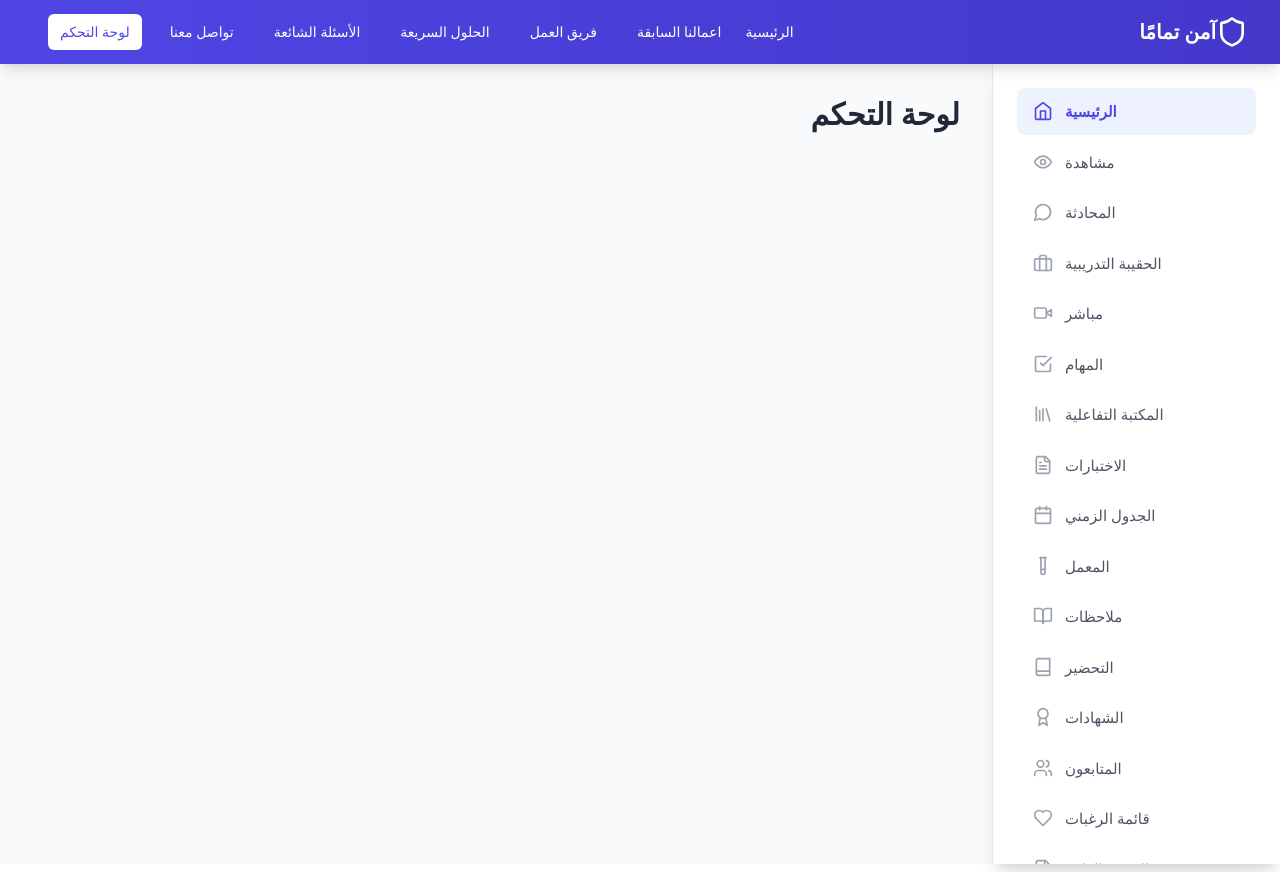
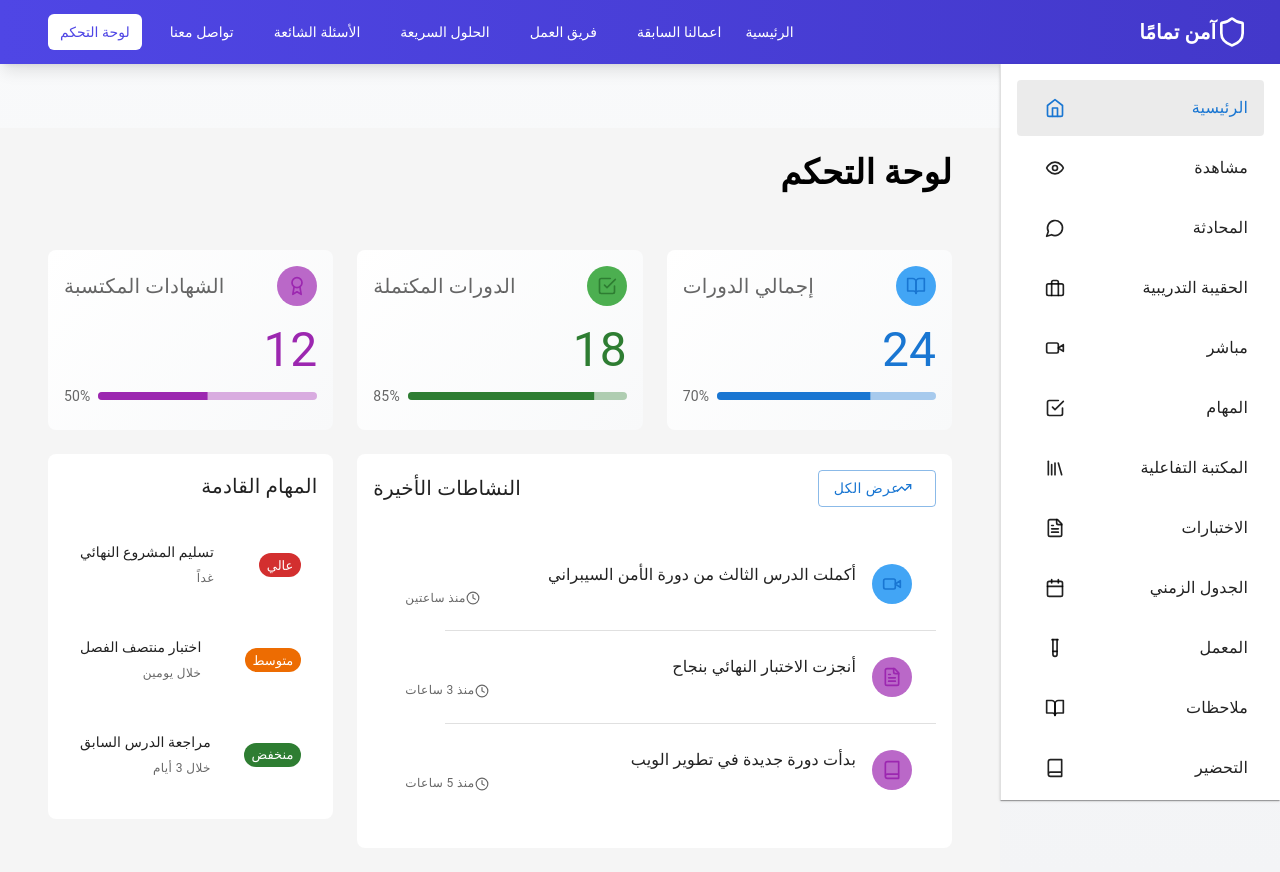
Before and after one commit to Adeeb-Aljerf/security-app, a React (Vite) app: page /dashboard in a window 1280 px wide. Built offline with nearby package versions, Linux system fonts and the light colour scheme.

Commit message:
add content for the dashboard

```diff
--- a/package.json
+++ b/package.json
@@ -9,6 +9,9 @@
     "preview": "vite preview"
   },
   "dependencies": {
+    "@emotion/react": "^11.14.0",
+    "@emotion/styled": "^11.14.0",
+    "@mui/material": "^6.4.5",
     "lucide-react": "^0.344.0",
     "react": "^18.3.1",
     "react-dom": "^18.3.1",
--- a/src/pages/Dashboard.jsx
+++ b/src/pages/Dashboard.jsx
@@ -1,4 +1,34 @@
-import { Link, useLocation } from "react-router-dom";
+import React from "react";
+import { Link, useLocation, Routes, Route } from "react-router-dom";
+import { toast } from "react-toastify";
+import {
+  Box,
+  Typography,
+  Card,
+  CardContent,
+  Grid,
+  LinearProgress,
+  Avatar,
+  List,
+  ListItem,
+  ListItemText,
+  ListItemAvatar,
+  Divider,
+  Paper,
+  Button,
+  IconButton,
+  Table,
+  TableBody,
+  TableCell,
+  TableContainer,
+  TableHead,
+  TableRow,
+  Badge,
+  Container,
+  Chip,
+  Stack,
+  Tooltip,
+} from "@mui/material";
 import {
   Home,
   Eye,
@@ -18,10 +48,273 @@ import {
   FileSpreadsheet,
   UserPlus,
   HelpCircle,
+  TrendingUp,
+  Clock,
 } from "lucide-react";
+
+const StatsCard = ({ title, value, progress, color, icon: Icon }) => (
+  <Card
+    elevation={0}
+    sx={{
+      borderRadius: 2,
+      background: "linear-gradient(135deg, #fff 0%, #f8f9fa 100%)",
+      transition: "transform 0.2s",
+      "&:hover": {
+        transform: "translateY(-4px)",
+        boxShadow: 3,
+      },
+    }}
+  >
+    <CardContent>
+      <Box
+        sx={{
+          display: "flex",
+          justifyContent: "space-between",
+          alignItems: "center",
+          mb: 2,
+        }}
+      >
+        <Avatar sx={{ bgcolor: `${color}.light`, color: `${color}.main` }}>
+          <Icon size={20} />
+        </Avatar>
+        <Typography variant="h6" color="text.secondary">
+          {title}
+        </Typography>
+      </Box>
+      <Typography
+        variant="h3"
+        color={`${color}.main`}
+        sx={{ mb: 1, textAlign: "right" }}
+      >
+        {value}
+      </Typography>
+      <Box sx={{ display: "flex", alignItems: "center", gap: 1 }}>
+        <LinearProgress
+          variant="determinate"
+          value={progress}
+          color={color}
+          sx={{
+            flexGrow: 1,
+            height: 8,
+            borderRadius: 4,
+          }}
+        />
+        <Typography variant="body2" color="text.secondary">
+          {progress}%
+        </Typography>
+      </Box>
+    </CardContent>
+  </Card>
+);
+
+const ActivityItem = ({ title, time, type, icon: Icon }) => (
+  <ListItem
+    sx={{
+      py: 2,
+      px: 3,
+      transition: "background-color 0.2s",
+      "&:hover": {
+        bgcolor: "action.hover",
+        borderRadius: 1,
+      },
+    }}
+  >
+    <ListItemAvatar>
+      <Avatar
+        sx={{
+          bgcolor: type === "video" ? "primary.light" : "secondary.light",
+          color: type === "video" ? "primary.main" : "secondary.main",
+        }}
+      >
+        <Icon size={20} />
+      </Avatar>
+    </ListItemAvatar>
+    <ListItemText
+      primary={
+        <Typography
+          variant="subtitle1"
+          sx={{ fontWeight: 500, textAlign: "right" }}
+        >
+          {title}
+        </Typography>
+      }
+      secondary={
+        <Stack
+          direction="row"
+          spacing={1}
+          alignItems="center"
+          justifyContent="flex-end"
+        >
+          <Clock size={14} />
+          <Typography variant="caption">{time}</Typography>
+        </Stack>
+      }
+      sx={{ textAlign: "right" }}
+    />
+  </ListItem>
+);
+
+const DashboardHome = () => {
+  return (
+    <Box>
+      <Grid container spacing={3}>
+        <Grid item xs={12}>
+          <Typography variant="h4" sx={{ mb: 4, fontWeight: 700 }}>
+            لوحة التحكم
+          </Typography>
+        </Grid>
+
+        {/* Stats Cards */}
+        <Grid item xs={12} md={4}>
+          <StatsCard
+            title="إجمالي الدورات"
+            value="24"
+            progress={70}
+            color="primary"
+            icon={BookOpen}
+          />
+        </Grid>
+        <Grid item xs={12} md={4}>
+          <StatsCard
+            title="الدورات المكتملة"
+            value="18"
+            progress={85}
+            color="success"
+            icon={CheckSquare}
+          />
+        </Grid>
+        <Grid item xs={12} md={4}>
+          <StatsCard
+            title="الشهادات المكتسبة"
+            value="12"
+            progress={50}
+            color="secondary"
+            icon={Award}
+          />
+        </Grid>
+
+        {/* Recent Activity */}
+        <Grid item xs={12} md={8}>
+          <Card elevation={0} sx={{ borderRadius: 2 }}>
+            <CardContent>
+              <Box
+                sx={{
+                  display: "flex",
+                  justifyContent: "space-between",
+                  alignItems: "center",
+                  mb: 3,
+                }}
+              >
+                <Button
+                  variant="outlined"
+                  color="primary"
+                  startIcon={<TrendingUp size={16} />}
+                >
+                  عرض الكل
+                </Button>
+                <Typography variant="h6">النشاطات الأخيرة</Typography>
+              </Box>
+              <List>
+                <ActivityItem
+                  title="أكملت الدرس الثالث من دورة الأمن السيبراني"
+                  time="منذ ساعتين"
+                  type="video"
+                  icon={Video}
+                />
+                <Divider variant="inset" component="li" />
+                <ActivityItem
+                  title="أنجزت الاختبار النهائي بنجاح"
+                  time="منذ 3 ساعات"
+                  type="test"
+                  icon={FileText}
+                />
+                <Divider variant="inset" component="li" />
+                <ActivityItem
+                  title="بدأت دورة جديدة في تطوير الويب"
+                  time="منذ 5 ساعات"
+                  type="course"
+                  icon={Book}
+                />
+              </List>
+            </CardContent>
+          </Card>
+        </Grid>
+
+        {/* Upcoming Tasks */}
+        <Grid item xs={12} md={4}>
+          <Card elevation={0} sx={{ borderRadius: 2 }}>
+            <CardContent>
+              <Typography variant="h6" sx={{ mb: 3 }}>
+                المهام القادمة
+              </Typography>
+              <Stack spacing={2}>
+                {[
+                  {
+                    title: "تسليم المشروع النهائي",
+                    deadline: "غداً",
+                    priority: "عالي",
+                  },
+                  {
+                    title: "اختبار منتصف الفصل",
+                    deadline: "خلال يومين",
+                    priority: "متوسط",
+                  },
+                  {
+                    title: "مراجعة الدرس السابق",
+                    deadline: "خلال 3 أيام",
+                    priority: "منخفض",
+                  },
+                ].map((task, index) => (
+                  <Paper
+                    key={index}
+                    elevation={0}
+                    sx={{
+                      p: 2,
+                      bgcolor: "background.default",
+                      borderRadius: 2,
+                      display: "flex",
+                      alignItems: "center",
+                      justifyContent: "space-between",
+                    }}
+                  >
+                    <Chip
+                      label={task.priority}
+                      size="small"
+                      color={
+                        task.priority === "عالي"
+                          ? "error"
+                          : task.priority === "متوسط"
+                          ? "warning"
+                          : "success"
+                      }
+                    />
+                    <Box sx={{ textAlign: "right" }}>
+                      <Typography variant="subtitle2">{task.title}</Typography>
+                      <Typography variant="caption" color="text.secondary">
+                        {task.deadline}
+                      </Typography>
+                    </Box>
+                  </Paper>
+                ))}
+              </Stack>
+            </CardContent>
+          </Card>
+        </Grid>
+      </Grid>
+    </Box>
+  );
+};
 
 const Dashboard = () => {
   const location = useLocation();
+
+  const handleNavigation = (path, label) => {
+    if (label !== "الرئيسية") {
+      toast.success("🚀 هذه الميزة قادمة قريباً!");
+      return;
+    }
+  };
+
   const sidebarItems = [
     { path: "/dashboard", label: "الرئيسية", icon: Home },
     { path: "/dashboard/watch", label: "مشاهدة", icon: Eye },
@@ -41,7 +334,6 @@ const Dashboard = () => {
     { path: "/dashboard/tests", label: "الاختبارات", icon: FileText },
     { path: "/dashboard/schedule", label: "الجدول الزمني", icon: Calendar },
     { path: "/dashboard/lab", label: "المعمل", icon: TestTube },
-
     { path: "/dashboard/notes", label: "ملاحظات", icon: BookOpen },
     { path: "/dashboard/preparation", label: "التحضير", icon: Book },
     { path: "/dashboard/certificates", label: "الشهادات", icon: Award },
@@ -57,65 +349,79 @@ const Dashboard = () => {
   ];
 
   return (
-    <div className="flex h-screen bg-gray-50">
+    <Box sx={{ display: "flex" }}>
       {/* Sidebar */}
-      <div className="w-72 bg-white shadow-xl h-full fixed right-0 border-l border-gray-200">
-        <div className="h-full overflow-y-auto custom-scrollbar">
-          <div className="p-6">
+      <Box
+        component="nav"
+        sx={{
+          width: "280px",
+          flexShrink: 0,
+          position: "fixed",
+          right: 0,
+          top: "64px",
+          height: "calc(100vh - 64px)",
+          bgcolor: "background.paper",
+          borderLeft: 1,
+          borderColor: "divider",
+          overflowY: "auto",
+          zIndex: 1000,
+          boxShadow: 1,
+        }}
+      >
+        <List sx={{ p: 2 }}>
           {sidebarItems.map((item) => {
             const Icon = item.icon;
             const isActive = location.pathname === item.path;
             return (
-                <Link
+              <ListItem
                 key={item.path}
-                  to={item.path}
-                  className={`flex items-center justify-end gap-3 py-3 px-4 rounded-lg transition-all duration-300 mb-1 text-right
-                    ${
-                      isActive
-                        ? "bg-indigo-50 text-indigo-600 font-semibold"
-                        : "text-gray-600 hover:bg-gray-50 hover:text-indigo-600"
-                    }`}
+                component={Link}
+                to={item.label === "الرئيسية" ? item.path : "#"}
+                onClick={() => handleNavigation(item.path, item.label)}
+                sx={{
+                  mb: 0.5,
+                  py: 1.5,
+                  px: 2,
+                  borderRadius: 1,
+                  bgcolor: isActive ? "action.selected" : "transparent",
+                  color: isActive ? "primary.main" : "text.primary",
+                  "&:hover": {
+                    bgcolor: "action.hover",
+                  },
+                  display: "flex",
+                  justifyContent: "flex-end",
+                }}
               >
-                  <span className="text-[15px]">{item.label}</span>
-                  <Icon
-                    className={`w-5 h-5 ${
-                      isActive ? "text-indigo-600" : "text-gray-400"
-                    }`}
+                <ListItemText
+                  primary={item.label}
+                  sx={{ textAlign: "right" }}
                 />
-                </Link>
+                <Icon size={20} style={{ marginLeft: 12 }} />
+              </ListItem>
             );
           })}
-          </div>
-        </div>
-      </div>
+        </List>
+      </Box>
 
-      {/* Main Content Area */}
-      <div className="flex-1 mr-72">
-        <div className="p-8">
-          <h1 className="text-3xl font-bold text-gray-800 mb-6">لوحة التحكم</h1>
-          {/* Dashboard content goes here */}
-        </div>
-      </div>
-
-      <style jsx>{`
-        .custom-scrollbar::-webkit-scrollbar {
-          width: 5px;
-        }
-
-        .custom-scrollbar::-webkit-scrollbar-track {
-          background: #f1f1f1;
-        }
-
-        .custom-scrollbar::-webkit-scrollbar-thumb {
-          background: #cbd5e1;
-          border-radius: 20px;
-        }
-
-        .custom-scrollbar::-webkit-scrollbar-thumb:hover {
-          background: #94a3b8;
-        }
-      `}</style>
-    </div>
+      {/* Main Content */}
+      <Box
+        component="main"
+        sx={{
+          flexGrow: 1,
+          marginTop: "64px",
+          marginRight: "280px",
+          p: 3,
+          bgcolor: "#f5f5f5",
+          minHeight: "calc(100vh - 64px)",
+        }}
+      >
+        <Container maxWidth="xl">
+          <Routes>
+            <Route path="/" element={<DashboardHome />} />
+          </Routes>
+        </Container>
+      </Box>
+    </Box>
   );
 };
 
```
Also changed, not shown: 1 other file (tests, documents, lock files or other folders). Lines whose indentation alone changed are shown as unchanged.
